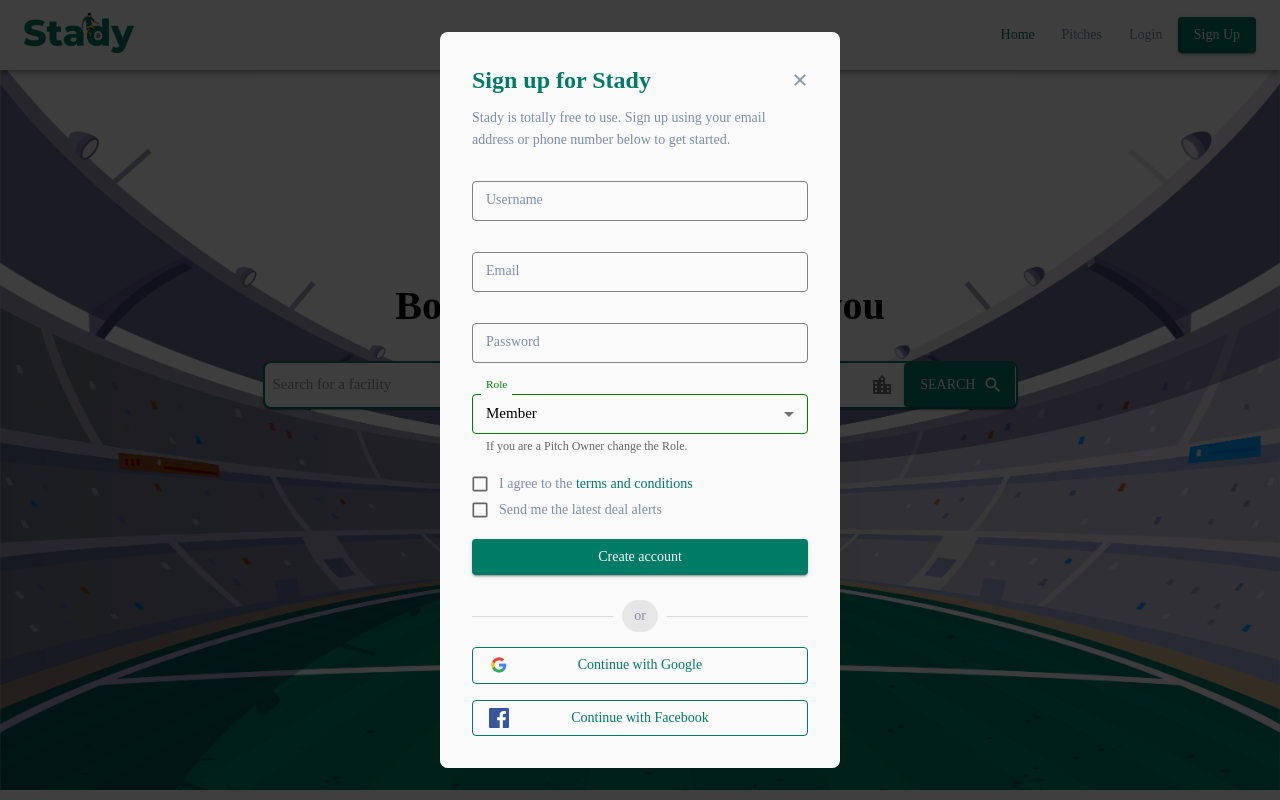
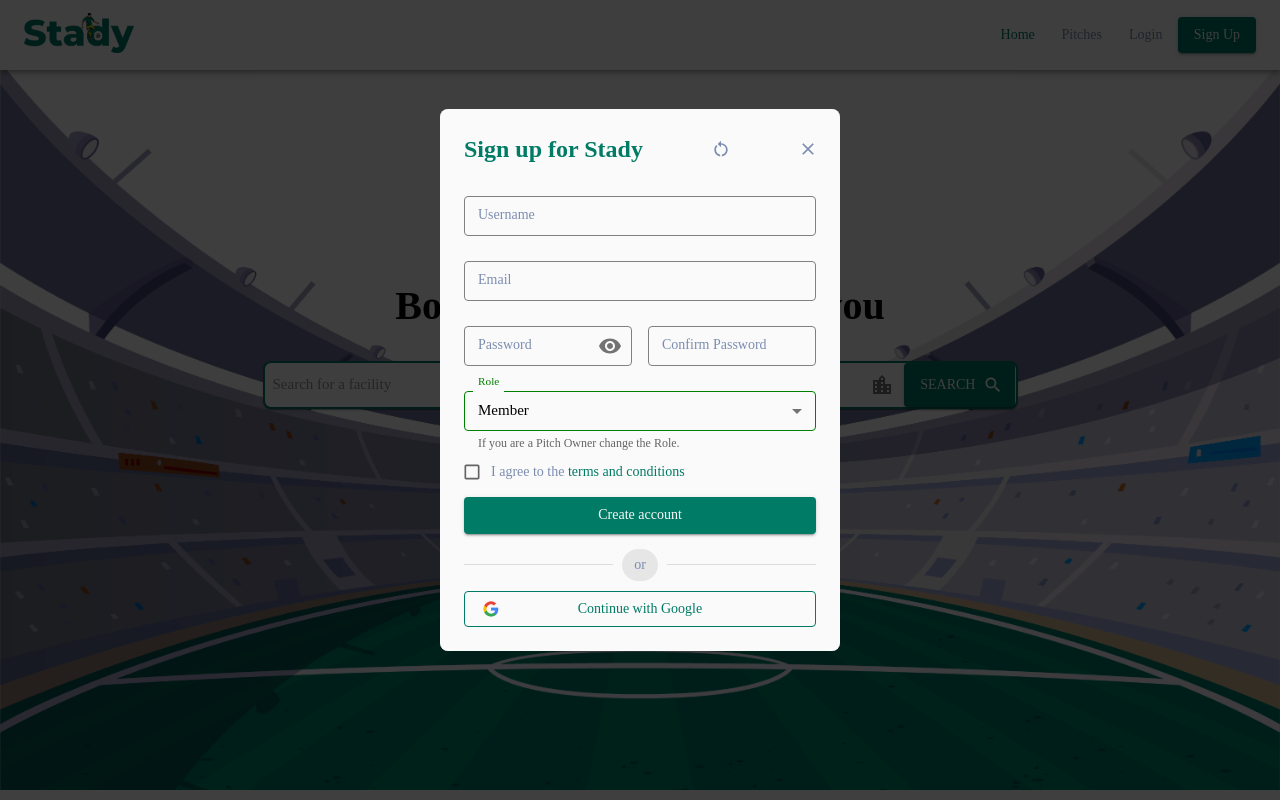
Before and after one commit to ChtiouiMoncer/Stady, a React (Create React App) app in the folder frontend/: page / in a window 1280 px wide. Both pictures are taken after a click on the button "Sign Up". Built offline with nearby package versions, Linux system fonts and the light colour scheme.

Commit message:
Sign up form validation

```diff
--- a/frontend/package.json
+++ b/frontend/package.json
@@ -13,6 +13,7 @@
     "@testing-library/user-event": "^13.5.0",
     "react": "^18.2.0",
     "react-dom": "^18.2.0",
+    "react-hook-form": "^7.43.9",
     "react-scripts": "5.0.1",
     "web-vitals": "^2.1.4"
   },
--- a/frontend/src/components/auth/SignUpModal.jsx
+++ b/frontend/src/components/auth/SignUpModal.jsx
@@ -1,15 +1,15 @@
-import {Box, Button, Checkbox, Chip, Divider, FormControl, FormControlLabel, FormGroup, FormHelperText, IconButton, InputLabel, Link, MenuItem, Modal, Select, styled, TextField, Typography, useMediaQuery } from "@mui/material";
+import {Box, Button, Checkbox, Chip, Container, Divider, FormControl, FormControlLabel, FormGroup, FormHelperText, IconButton, InputLabel, Link, MenuItem, Modal, Select, styled, TextField, Tooltip, Typography, useMediaQuery } from "@mui/material";
 import CloseIcon from '@mui/icons-material/Close';
 import googleLogo from '../../assets/logoGoogle.png'
 import facebookLogo from '../../assets/logoFacebook.png'
 import { useTheme } from '@mui/material/styles';
 import React from "react";
-
-
-
-
-
-
+import { Controller, useForm } from "react-hook-form";
+import RestartAltIcon from '@mui/icons-material/RestartAlt';
+import Visibility from '@mui/icons-material/Visibility';
+import VisibilityOff from '@mui/icons-material/VisibilityOff';
+import InputAdornment from '@mui/material/InputAdornment';
+import Grid from "@mui/system/Unstable_Grid/Grid";
 
 
 const StyledModal = styled(Modal) (({ theme }) => ({
@@ -18,7 +18,7 @@
   justifyContent: "center",
   margin: "auto",
   ".action-button": {
-      margin: '10px 0px',
+      margin: '5px 0px',
       color: theme.palette.white.main,
       backgroundColor: theme.palette.green.main,
       textTransform: "none",
@@ -46,7 +46,7 @@
 
 
 const StyledTextField = styled(TextField)({
-     marginBottom:'11px',
+     marginBottom:'5px',
     '& .MuiOutlinedInput-root': {
         height: '40px', // replace with your desired height
         marginTop: '20px',
@@ -71,7 +71,7 @@
         height: '40px', // replace with your desired height
         marginTop: '20px',
 
-        '& fieldset': {
+        '& fieldset': { //fieldset used for border
           borderColor: 'green', // default border color
         },
         '&:hover fieldset': {
@@ -81,19 +81,102 @@
           borderColor: 'green', // border color when input is focused
         },
     },
+
     '& .MuiInputLabel-outlined': {
         top: '12px', // replace with your desired vertical position
-        color: 'green'
+        color: 'green',
+
+        '&.Mui-focused': {
+          color: 'green',
         },
+
+    },
+
   });
 
 const SignUpModal = (props) => {
 const  { open, onClose }  = props; //defining the necessary props
 const theme = useTheme(); //using the the Material-UI theme object, which is provided by the useTheme hook from Material-UI.
 const isMobile = useMediaQuery(theme.breakpoints.down('sm')); // checking if device is mobile
-const [role, setRole] = React.useState('member');
+const [role, setRole] = React.useState('member'); //set the dafault role as a 'member'
+const [showPassword, setShowPassword] = React.useState(false); //manage the state of 'showPassword'
+
+  const handleClickShowPassword = () => setShowPassword((show) => !show); // updates the state of showPassword by passing the opposite boolean value of show.
+
+  // when a user clicks on a button, the button is highlighted and focused.
+  // By calling event.preventDefault(), this behavior is prevented and the button remains unfocused and unhighlighted when clicked.
+  const handleMouseDownPassword = (event) => {
+    event.preventDefault(); // used to prevent(turn off) the default behavior of a mousedown event on the icon button.
+
+  };
+
+// This line calls the `useForm` hook, which returns an object with several properties and methods that we can use to manage our form state and behavior.
+const { handleSubmit,  reset, control, getValues, formState: { errors }, } = useForm();
+
+//validation rules for form inputs.
+const validationRules = {
+  username: {
+    required: 'Username is required',
+    minLength: { value: 5, message: 'Username must be at least 5 characters long' },
+    maxLength: { value: 20, message: 'Username must be at most 20 characters long' },
+    pattern: {
+      value: /^[a-zA-Z0-9-_.]+$/,
+      message: 'Username can only contain letters, numbers, and some special characters',
+    },
+  },
+  email: {
+    required: 'Email is required',
+    pattern: {
+      value: /^[a-zA-Z0-9._%+-]+@[a-zA-Z0-9.-]+\.[a-zA-Z]{2,}$/i,
+      message: 'Invalid email address',
+    },
+  },
+  password: {
+    required: 'Password is required',
+    minLength: { value: 5, message: 'Password must be at least 8 characters long' },
+    maxLength: { value: 20, message: 'Password must be at most 30 characters long' },
+    validate: {
+      hasUppercase: (value) =>
+        /[A-Z]/.test(value) || 'Password must include at least one uppercase letter',
+      hasLowercase: (value) =>
+        /[a-z]/.test(value) || 'Password must include at least one lowercase letter',
+      hasNumber: (value) => /\d/.test(value) || 'Password must include at least one number',
+      hasSymbol: (value) => /[\W_]/.test(value) || 'Password must include at least one symbol',
+    },
+  },
+  passwordMatch: {
+    required: 'Please confirm your password',
+    validate: {
+      matchesPassword: (value) => {
+        const password = getValues().password; //get the password field value
+        return password === value || 'Passwords do not match'; //If password is equal to value,the function returns true, which means the validation passes.
+      },
+    },
+  },
+  roles: {
+    required: 'Please Select a Role ',
+  },
+  terms:{
+    required: 'Please Accept our Terms & Conditions',
+  },
+  conditions:{
+    required: 'Please Accept our Conditions',
+  },
+  // Add more input validation rules here...
+};
+
+//onSubmit arrow function
+const onSubmit = (data) => {
+  console.log(data);
+};
 
 
+const handleReset = () => {
+  reset(); // This will clear all of the input fields and their errors
+};
+
+
+//handle the role change select
 const handleRoleChange = (event) => {
     setRole(event.target.value);
   };
@@ -105,14 +188,21 @@
       aria-labelledby="modal-modal-title"
       aria-describedby="modal-modal-description"
       sx={{
+        maxHeight: '90vh',
         width: isMobile ? '90vw' : '400px', // use 90vw (90% of the width of the viewport) width for mobile devices, otherwise use 400px width
-        height: isMobile ? '90vh' : '570px', // use 90vh (90% of the width of the viewport) height for mobile devices, otherwise use 570px height
+        height: isMobile ? 'auto' : 'auto', // use 90vw (90% of the width of the viewport) width for mobile devices, otherwise use 400px width
+        //overflowY: 'auto',  // add this line to make the modal scrollable
+        //display: 'block', //takes up the full width of its container and starts on a new line
+        //margin: 'auto', // center the modal horizontally
+
+        top: '-40px'
+
       }}
     >
         <Box
             sx={{
             bgcolor: "background.default",
-            padding: 4,
+            padding: 3,
             borderRadius: 2,
             }}
         >
@@ -121,14 +211,34 @@
                 <Typography variant="h6" textAlign="left" sx={{ color: "green.main" }}>
                 Sign up for Stady
                 </Typography>
+                <Tooltip title="Reset" arrow>
+                  <IconButton onClick={handleReset} >
+                      <RestartAltIcon sx={{ height:"20px", width:"20px", color: "grey.main", position: "absolute"}}  />
+                  </IconButton>
+                </Tooltip>
+                <Tooltip title="Close" arrow>
                   <IconButton onClick={onClose} >
                       <CloseIcon sx={{ height:"20px", width:"20px", color: "grey.main", position: "absolute"}}  />
                   </IconButton>
+                </Tooltip>
             </Box>
-            <Typography variant="subtitle2" textAlign="left" sx={{ color: "grey.main", marginBottom:'10px'}}>
-                Stady is totally free to use. Sign up using your email address or phone number below to get started.
-            </Typography>
+            {/*<Typography variant="subtitle2" textAlign="left" sx={{ color: "grey.main", marginBottom:'0px'}}>
+                Sign up using your email address to get started.
+          </Typography>*/}
 
+            <form onSubmit={handleSubmit(onSubmit)}>
+
+              <Controller
+              // Specify the name of the form field that this input represents
+              name="username" //if u want that user write at two input fields at the same time give them the same username
+              // Pass The control prop that will  connects the Controller component with the input field
+              control={control}
+              // Set the default value of the input field
+              defaultValue=""
+              // Specify the validation rules for this input field
+              rules={validationRules.username}
+              // Use the 'render' prop to customize the rendering of the input field
+              render={({ field, fieldState }) => ( //
                   <StyledTextField
                   fullWidth
                   id="outlined-username-input"
@@ -136,29 +246,115 @@
                   Username
                   </Typography>}
                   type="text"
-            autoComplete="Email or phone number"
+                  autoComplete="Right Down your Username!"
+                  // Set the 'error' prop to a boolean that indicates whether the input field has a validation error
+                  error={!!fieldState.error}
+                  // Set the 'helperText' prop to an error message that describes the validation error, if there is one
+                  helperText={fieldState.error?.message}
+                  // Spread the 'field' prop to pass all of the necessary props (e.g. onChange, onBlur) to the TextField component
+                  {...field} // When you pass ...field, it is equivalent to passing value={field.value}, onBlur={field.onBlur}, and onChange={field.onChange}
+                  />
+              )}
             />
 
+            <Controller
+              name="email"
+              control={control}
+              defaultValue=""
+              rules={validationRules.email}
+              render={({ field, fieldState }) => (
                 <StyledTextField
                 fullWidth
-            id="outlined-username-input"
+                id="outlined-email-input"
                 label= {<Typography  variant="subtitle2" textAlign="left" sx={{ color: "grey.main"}}>
                 Email
                 </Typography>}
                 type="text"
                 autoComplete="Email or phone number"
+                error={!!fieldState.error}
+                helperText={fieldState.error?.message}
+                {...field}
+                />
+              )}
               />
 
+
+            <Grid container spacing={2}>
+              <Grid item xs={6}>
+                <Controller
+                name="password"
+                control = {control}
+                defaultValue=""
+                rules={validationRules.password}
+                render={ ({ field, fieldState }) => (
                   <StyledTextField
                     fullWidth
                     id="outlined-password-input"
-            label= {<Typography  variant="subtitle2" textAlign="left" sx={{ color: "grey.main"}}>
+                    label= {
+                    <Typography  variant="subtitle2" textAlign="left" sx={{ color: "grey.main"}}>
                       Password
                     </Typography>}
-            type="password"
+                    type={showPassword ? 'text' : 'password'}
+                    InputProps={{  //pass additional props to the Input
+                      endAdornment: ( // prop that specifies the element that should appear at the end of the input field
+                      //position the icon button at the end of the input field.
+                      <InputAdornment position="end">
+                        <IconButton
+                          aria-label="toggle password visibility"
+                          onClick={handleClickShowPassword} //responsible for toggling the visibility of the password
+                          onMouseDown={handleMouseDownPassword} //responsible for temporarily changing the input type to "text"
+                          edge="end"
+                        >
+                        {showPassword ? <VisibilityOff /> : <Visibility />}{/* If showPassword is true, we render the VisibilityOff */}
+                        </IconButton>
+                      </InputAdornment>
+                      ),
+                    }}
                     autoComplete="Password"
+                    error={!!fieldState.error}
+                    helperText={fieldState.error?.message}
+                    {...field}
                   />
+                )}
+                />
+              </Grid>
 
+              <Grid item xs={6}>
+
+                <Controller
+                name="passwordMatch"
+                control = {control}
+                defaultValue=""
+                rules={validationRules.passwordMatch}
+                render={ ({ field, fieldState }) => (
+                  <StyledTextField
+                    fullWidth
+                    id="outlined-passwordMatch-input"
+                    label= {
+                    <Typography  variant="subtitle2" textAlign="left" sx={{ color: "grey.main"}}>
+                      Confirm Password
+                    </Typography>}
+                    type='text'
+                    autoComplete="password Match"
+                    error={!!fieldState.error}
+                    helperText={fieldState.error?.message}
+                    {...field}
+                  />
+                )}
+                />
+              </Grid>
+            </Grid>
+
+
+
+
+
+              <Controller
+              name="roles"
+              control = {control}
+              defaultValue={role}
+              rules={validationRules.roles}
+              render={ ({ field, fieldState }) => (
                 <StyledRoleSelect fullWidth>
                   <InputLabel id="role-select-label">Role</InputLabel>
                   <Select
@@ -167,47 +363,79 @@
                     value={role} // set default value to 10 for "Member"
                     label="Role"
                     onChange={handleRoleChange}
-
+                    error={!!fieldState.error}
+                    {...field}
                   >
                     <MenuItem value={'member'}>Member</MenuItem>
                     <MenuItem value={'owner'}>Owner</MenuItem>
                   </Select>
                   <FormHelperText>If you are a Pitch Owner change the Role.  </FormHelperText>
                 </StyledRoleSelect>
+              )}
+             />
 
-            <Box mt={1}>
+            <Box mb={1}>
               <FormGroup>
-                    <FormControlLabel sx={{ marginBottom:"-12px",  }}  control={<Checkbox size="small" //defaultChecked
+                <FormControl >
+                  <Controller
+                    name="terms"
+                    control = {control}
+                    rules={validationRules.terms}
+                    render={ ({ field, fieldState }) => (
+                      <FormControlLabel
+                        sx={{ marginBottom: "-7px" }}
+                        control={
+                          <Checkbox size="small" //defaultChecked
+                          {...field}
                             sx={{
                             '&.Mui-checked': {
                             color: "green.main",
                             },
-                                                                                }} /> }
+                            }}
+                          />
+                        }
                         label={
-                        <Typography  variant="subtitle2" textAlign="left" sx={{ color: "grey.main"}}>
+                          <Typography variant="subtitle2" textAlign="left" sx={{ color: "grey.main" }}>
                             I agree to the
-                            <Link href="#" underline="none" sx={{ color: "green.main"}} >
-                                {' terms and conditions'}
+                            <Link href="#" underline="none" sx={{ color: "green.main" }}>
+                              {" terms and conditions"}
                             </Link>
-                        </Typography>}
+                          </Typography>
+                        }
                       />
-                <FormControlLabel control={<Checkbox size="small"
+                   )}
+                  />
+                  {errors.terms && (
+                    <FormHelperText error color="error" variant="caption">
+                      {errors.terms.message}
+                    </FormHelperText>
+                   )}
+
+                    { /* <FormControlLabel
+                      control={
+                        <Checkbox size="small" //defaultChecked
                           sx={{
                             '&.Mui-checked': {
                               color: "green.main",
                               },
-                                                }} /> }
+                            }}
+                        />
+                      }
                       label={
                         <Typography  variant="subtitle2" textAlign="left" sx={{ color: "grey.main"}}>
                          Send me the latest deal alerts
                         </Typography>}
-                    />
+                      /> */ }
+                 </FormControl>
               </FormGroup>
             </Box>
 
-            <Button fullWidth className="action-button" variant="contained" >Create account</Button>
+            <Button fullWidth className="action-button" type="submit" variant="contained" >Create account</Button>
 
-            <Divider sx={{ marginTop:"15px", marginBottom:"15px" }}>
+            </form>
+
+
+            <Divider sx={{ marginTop:"10px", marginBottom:"10px" }}>
                 <Chip label={
                     <Typography  variant="subtitle2" textAlign="left" sx={{ color: "grey.main"}}>
                     or
@@ -217,10 +445,11 @@
 
             <Box sx={{ display: 'flex', flexDirection: 'column', gap: '1rem' }}>
                 <Button startIcon={ <img src={googleLogo} alt="Google" width="20px" height="20px" />} fullWidth className="social-login" variant="outlined"> Continue with Google </Button>
-                <Button startIcon={<img src={facebookLogo} alt="Google" width="20px" height="20px" />}  fullWidth className="social-login" variant="outlined"> Continue with Facebook </Button>
+                {/*<Button startIcon={<img src={facebookLogo} alt="Google" width="20px" height="20px" />}  fullWidth className="social-login" variant="outlined"> Continue with Facebook </Button> */ }
             </Box>
         </Box>
     </StyledModal>
+
   );
 };
 
```
Also changed, not shown: frontend/src/components/auth/LoginModal.jsx (+1 -6 lines), 1 other file (tests, documents, lock files or other folders). Lines whose indentation alone changed are shown as unchanged.
